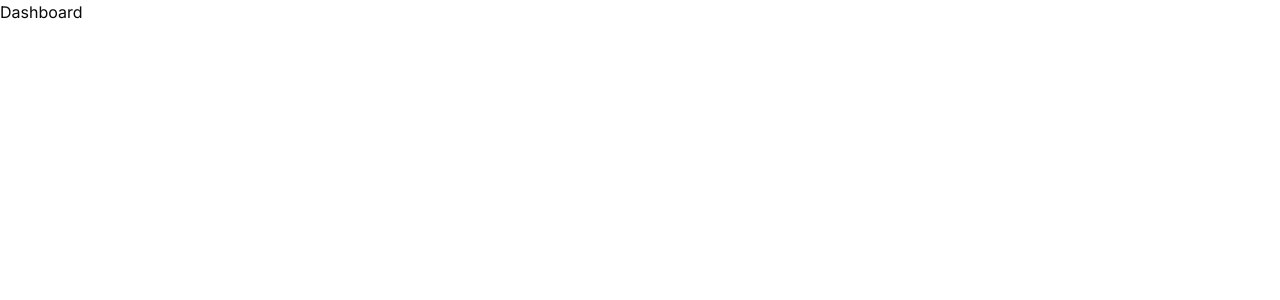
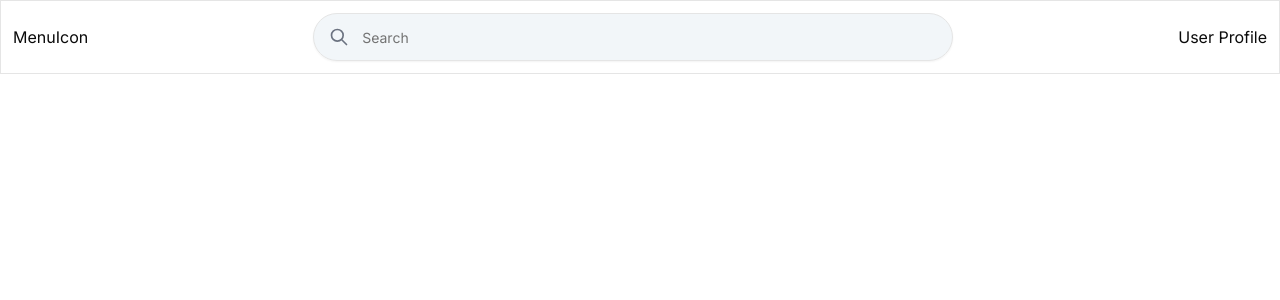
Before and after one commit to tymnec/collab-write, a Next.js app: page /dashboard in a window 1280 px wide. Shown: the top 300 px of the page. Built offline with nearby package versions, Linux system fonts and the light colour scheme.

Commit message:
Search bar added

```diff
--- a/app/(Main)/dashboard/page.tsx
+++ b/app/(Main)/dashboard/page.tsx
@@ -1,7 +1,13 @@
+import NavigationBar from "@/components/navigation-bar";
 import React from "react";
 
 const Dashboard = () => {
-  return <div>Dashboard</div>;
+  return (
+    <div>
+      {/* Navigation Bar */}
+      <NavigationBar />
+    </div>
+  );
 };
 
 export default Dashboard;
--- /dev/null
+++ b/components/icon.tsx
@@ -0,0 +1,9 @@
+import React from 'react'
+
+const Icon = () => {
+  return (
+    <div>Icon</div>
+  )
+}
+
+export default Icon
--- /dev/null
+++ b/components/navigation-bar.tsx
@@ -0,0 +1,21 @@
+import React from "react";
+import SearchBar from "./search-bar";
+
+const NavigationBar = () => {
+  return (
+    <div className="fixed top-0 bg-white border w-full p-3 place-items-center flex justify-between">
+      {/* Menu Icon */}
+      <div>MenuIcon</div>
+
+      {/* Search Bar */}
+      <div>
+        <SearchBar />
+      </div>
+
+      {/* User Profile */}
+      <div>User Profile</div>
+    </div>
+  );
+};
+
+export default NavigationBar;
--- /dev/null
+++ b/components/search-bar.tsx
@@ -0,0 +1,35 @@
+import React from "react";
+import { Input } from "./ui/input";
+
+const SearchBar = () => {
+  return (
+    <>
+      <div className="flex relative">
+        <div className="absolute inset-y-0 left-0 flex items-center pl-4 pointer-events-none">
+          {/* Icon */}
+          <svg
+            aria-hidden="true"
+            className="w-5 h-5 text-gray-500 dark:text-gray-400"
+            fill="none"
+            stroke="currentColor"
+            viewBox="0 0 24 24"
+            xmlns="http://www.w3.org/2000/svg"
+          >
+            <path
+              strokeLinecap="round"
+              strokeLinejoin="round"
+              strokeWidth="2"
+              d="M21 21l-6-6m2-5a7 7 0 11-14 0 7 7 0 0114 0z"
+            ></path>
+          </svg>
+        </div>
+        <Input
+          className="h-12 w-[40rem] bg-slate-100/90 rounded-full pl-12 focus-visible:bg-white focus-visible:shadow-md"
+          placeholder="Search"
+        />
+      </div>
+    </>
+  );
+};
+
+export default SearchBar;
--- /dev/null
+++ b/components/ui/input.tsx
@@ -0,0 +1,25 @@
+import * as React from "react";
+
+import { cn } from "@/lib/utils";
+
+export interface InputProps
+  extends React.InputHTMLAttributes<HTMLInputElement> {}
+
+const Input = React.forwardRef<HTMLInputElement, InputProps>(
+  ({ className, type, ...props }, ref) => {
+    return (
+      <input
+        type={type}
+        className={cn(
+          "flex h-9 w-full rounded-md border border-input bg-transparent px-3 py-1 text-sm shadow-sm transition-colors file:border-0 file:bg-transparent file:text-sm file:font-medium placeholder:text-muted-foreground focus-visible:outline-none focus-visible:ring-0 focus-visible:ring-ring disabled:cursor-not-allowed disabled:opacity-50",
+          className
+        )}
+        ref={ref}
+        {...props}
+      />
+    );
+  }
+);
+Input.displayName = "Input";
+
+export { Input };
--- a/package.json
+++ b/package.json
@@ -17,6 +17,7 @@
     "quill": "^1.3.6",
     "react": "^18",
     "react-dom": "^18",
+    "react-icons": "^4.12.0",
     "react-quill": "^2.0.0",
     "tailwind-merge": "^2.1.0",
     "tailwindcss-animate": "^1.0.7",
```
Also changed, not shown: 1 other file (tests, documents, lock files or other folders).
